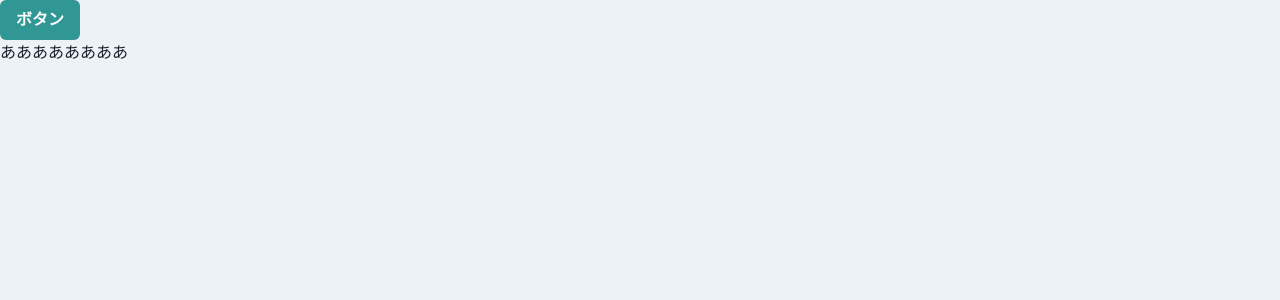
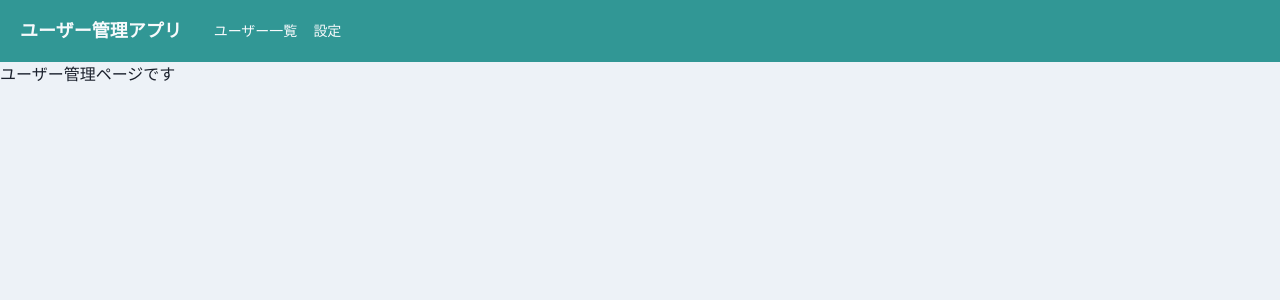
Before and after one commit to yota-g/PracticeCreateAppbyReact, a React (Create React App) app: page /home/user_management in a window 1280 px wide. Shown: the top 300 px of the page. Built offline with nearby package versions, Linux system fonts and the light colour scheme.

Commit message:
create Routing & header

```diff
--- a/src/App.tsx
+++ b/src/App.tsx
@@ -1,14 +1,20 @@
-import { Button, ChakraProvider } from "@chakra-ui/react";
+// import { Button, ChakraProvider } from "@chakra-ui/react";
+import { ChakraProvider } from "@chakra-ui/react";
+import { BrowserRouter } from "react-router-dom";
+
 import theme from "./theme/theme";
-import "./styles.css";
+import { Router } from "./router/Router";
 
 export default function App() {
   return (
     //Chakra使用時はChakraProviderを囲む必要がある
     //themeでcssを提供することができる。
     <ChakraProvider theme={theme}>
-      <Button colorScheme="teal">ボタン</Button>
-      <p>ああああああああ</p>
+      <BrowserRouter>
+        <Router />
+        {/* <Button colorScheme="teal">ボタン</Button>
+        <p>ああああああああ</p> */}
+      </BrowserRouter>
     </ChakraProvider>
   );
 }
--- /dev/null
+++ b/src/components/atom/button/MenuIconButton.tsx
@@ -0,0 +1,21 @@
+import { HamburgerIcon } from "@chakra-ui/icons";
+import { IconButton } from "@chakra-ui/react";
+import { memo, VFC } from "react";
+
+type Props = {
+  onOpen: () => void;
+};
+
+export const MenuIconButton: VFC<Props> = memo((props) => {
+  const { onOpen } = props;
+  return (
+    <IconButton
+      aria-label="メニューボタン"
+      icon={<HamburgerIcon />}
+      size="sm"
+      variant="unstyled"
+      display={{ base: "block", md: "none" }}
+      onClick={onOpen}
+    />
+  );
+});
--- /dev/null
+++ b/src/components/organisms/layout/Header.tsx
@@ -0,0 +1,65 @@
+import {
+  Flex,
+  Heading,
+  Link,
+  Box,
+  Drawer,
+  DrawerOverlay,
+  DrawerContent,
+  DrawerBody,
+  Button,
+  useDisclosure
+} from "@chakra-ui/react";
+import { memo, VFC } from "react";
+// import { HamburgerIcon } from "@chakra-ui/icons";
+
+import { MenuIconButton } from "../../atom/button/MenuIconButton";
+
+export const Header: VFC = memo(() => {
+  const { isOpen, onOpen, onClose } = useDisclosure();
+  return (
+    //asをつけることでnavとレンダリングができる。nav以外の指定も可能。
+    <>
+      <Flex
+        as="nav"
+        bg="teal.500"
+        color="gray.50"
+        align="center"
+        justify="space-between"
+        padding={{ base: 3, md: 5 }}
+      >
+        <Flex align="center" as="a" mr={8} _hover={{ cursor: "pointer" }}>
+          {/* baseである程度の段階でのサイズを指定、ブレイクポイントmdの時はどうするという書き方をできる(カスタマイズ可能) */}
+          {/* 今回だとブレイクポイント以上になったらlgになる。 base,mdである程度管理することができる。*/}
+          <Heading as="h1" fontSize={{ base: "md", md: "lg" }}>
+            ユーザー管理アプリ
+          </Heading>
+        </Flex>
+        <Flex
+          align="center"
+          fontSize="sm"
+          flexGrow={2}
+          display={{ base: "none", md: "flex" }}
+        >
+          {/* baseはモバイル */}
+          <Box pr={4}>
+            <Link>ユーザー一覧</Link>
+          </Box>
+          <Link>設定</Link>
+        </Flex>
+        <MenuIconButton onOpen={onOpen} />
+      </Flex>
+      <Drawer placement="left" size="xs" onClose={onClose} isOpen={isOpen}>
+        <DrawerOverlay>
+          <DrawerContent>
+            <DrawerBody p={0} bg="gray.100">
+              <Button w="100%">TOP</Button>
+              <Button w="100%">ユーザー一覧</Button>
+              <Button w="100%">設定</Button>
+            </DrawerBody>
+          </DrawerContent>
+        </DrawerOverlay>
+      </Drawer>
+    </>
+  );
+});
--- /dev/null
+++ b/src/components/pages/Home.tsx
@@ -0,0 +1,5 @@
+import { memo, VFC } from "react";
+
+export const Home: VFC = memo(() => {
+  return <p>HOMEページです</p>;
+});
--- /dev/null
+++ b/src/components/pages/Login.tsx
@@ -0,0 +1,5 @@
+import { memo, VFC } from "react";
+
+export const Login: VFC = memo(() => {
+  return <p>ログインページです</p>;
+});
--- /dev/null
+++ b/src/components/pages/Page404.tsx
@@ -0,0 +1,5 @@
+import { memo, VFC } from "react";
+
+export const Page404: VFC = memo(() => {
+  return <p>404ページです</p>;
+});
--- /dev/null
+++ b/src/components/pages/Setting.tsx
@@ -0,0 +1,5 @@
+import { memo, VFC } from "react";
+
+export const Setting: VFC = memo(() => {
+  return <p>設定ページです</p>;
+});
--- /dev/null
+++ b/src/components/pages/UserManagement.tsx
@@ -0,0 +1,5 @@
+import { memo, VFC } from "react";
+
+export const UserManagement: VFC = memo(() => {
+  return <p>ユーザー管理ページです</p>;
+});
--- /dev/null
+++ b/src/components/templates/HeaderLayout.tsx
@@ -0,0 +1,17 @@
+import { memo, ReactNode, VFC } from "react";
+import { Header } from "../organisms/layout/Header";
+
+type Props = {
+  children: ReactNode;
+};
+//タグで囲った要素を渡せるような型の指定がReactNode
+
+export const HeaderLayout: VFC<Props> = memo((props) => {
+  const { children } = props;
+  return (
+    <>
+      <Header />
+      {children}
+    </>
+  );
+});
--- /dev/null
+++ b/src/router/HomeRoutes.tsx
@@ -0,0 +1,27 @@
+import { Home } from "../components/pages/Home";
+import { UserManagement } from "../components/pages/UserManagement";
+import { Setting } from "../components/pages/Setting";
+import { Page404 } from "../components/pages/Page404";
+
+export const homeRoutes = [
+  {
+    path: "/",
+    exact: true,
+    children: <Home />
+  },
+  {
+    path: "/user_management",
+    exact: false,
+    children: <UserManagement />
+  },
+  {
+    path: "/setting",
+    exact: false,
+    children: <Setting />
+  },
+  {
+    path: "*",
+    exact: false,
+    children: <Page404 />
+  }
+];
--- /dev/null
+++ b/src/router/Router.tsx
@@ -0,0 +1,37 @@
+import { memo, VFC } from "react";
+import { Route, Switch } from "react-router-dom";
+
+import { Login } from "../components/pages/Login";
+import { homeRoutes } from "./HomeRoutes";
+import { Page404 } from "../components/pages/Page404";
+import { HeaderLayout } from "../components/templates/HeaderLayout";
+
+export const Router: VFC = memo(() => {
+  return (
+    <Switch>
+      <Route exact path="/">
+        <Login />
+      </Route>
+      <Route
+        path="/home"
+        render={({ match: { url } }) => (
+          //matchから取得できるurlはpath=/homeになる。
+          <Switch>
+            {homeRoutes.map((route) => (
+              <Route
+                key={route.path}
+                exact={route.exact}
+                path={`${url}${route.path}`}
+              >
+                <HeaderLayout>{route.children}</HeaderLayout>
+              </Route>
+            ))}
+          </Switch>
+        )}
+      />
+      <Route path="*">
+        <Page404 />
+      </Route>
+    </Switch>
+  );
+});
```
Also changed, not shown: package.json (+10 -7 lines).
